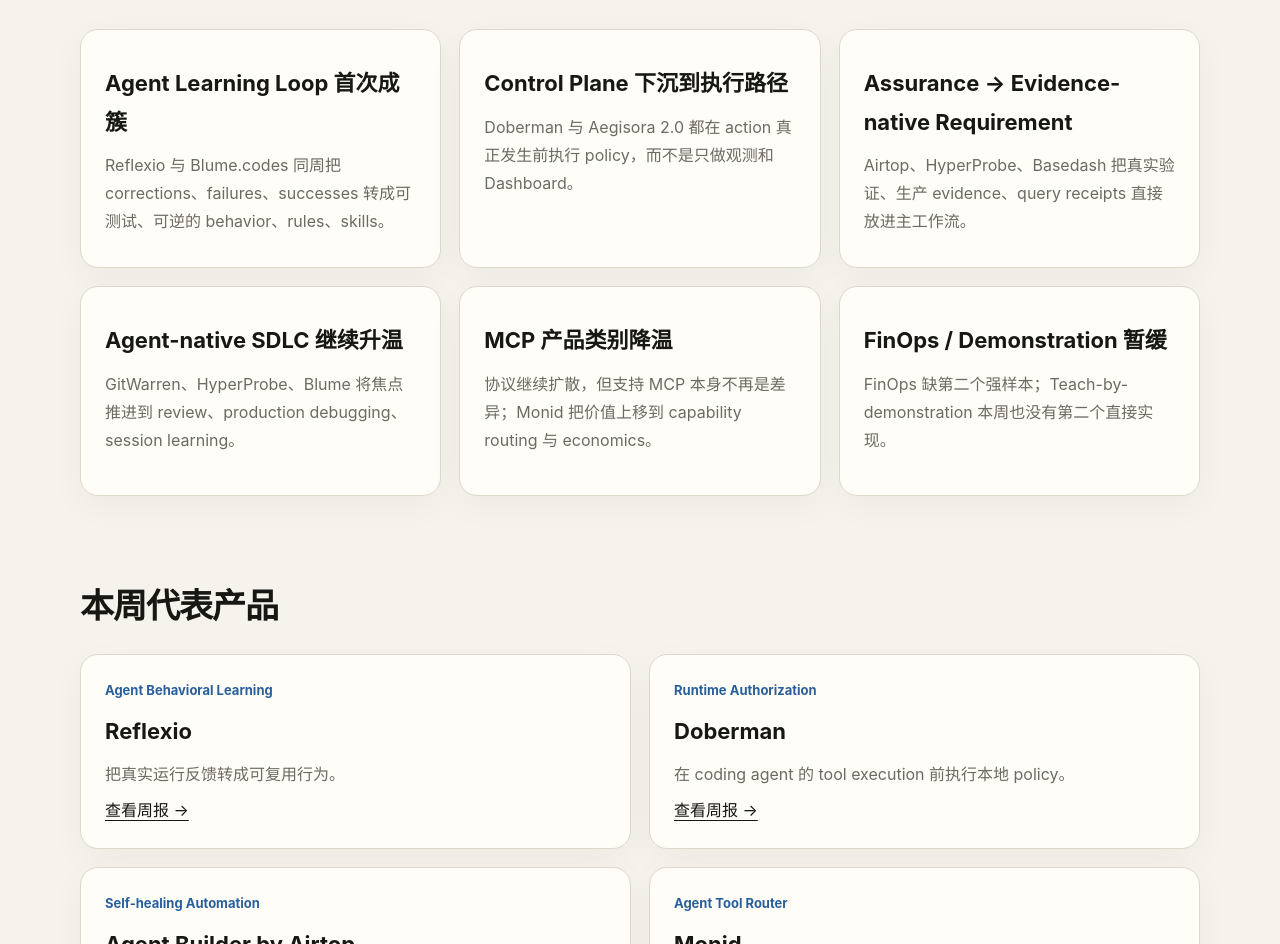
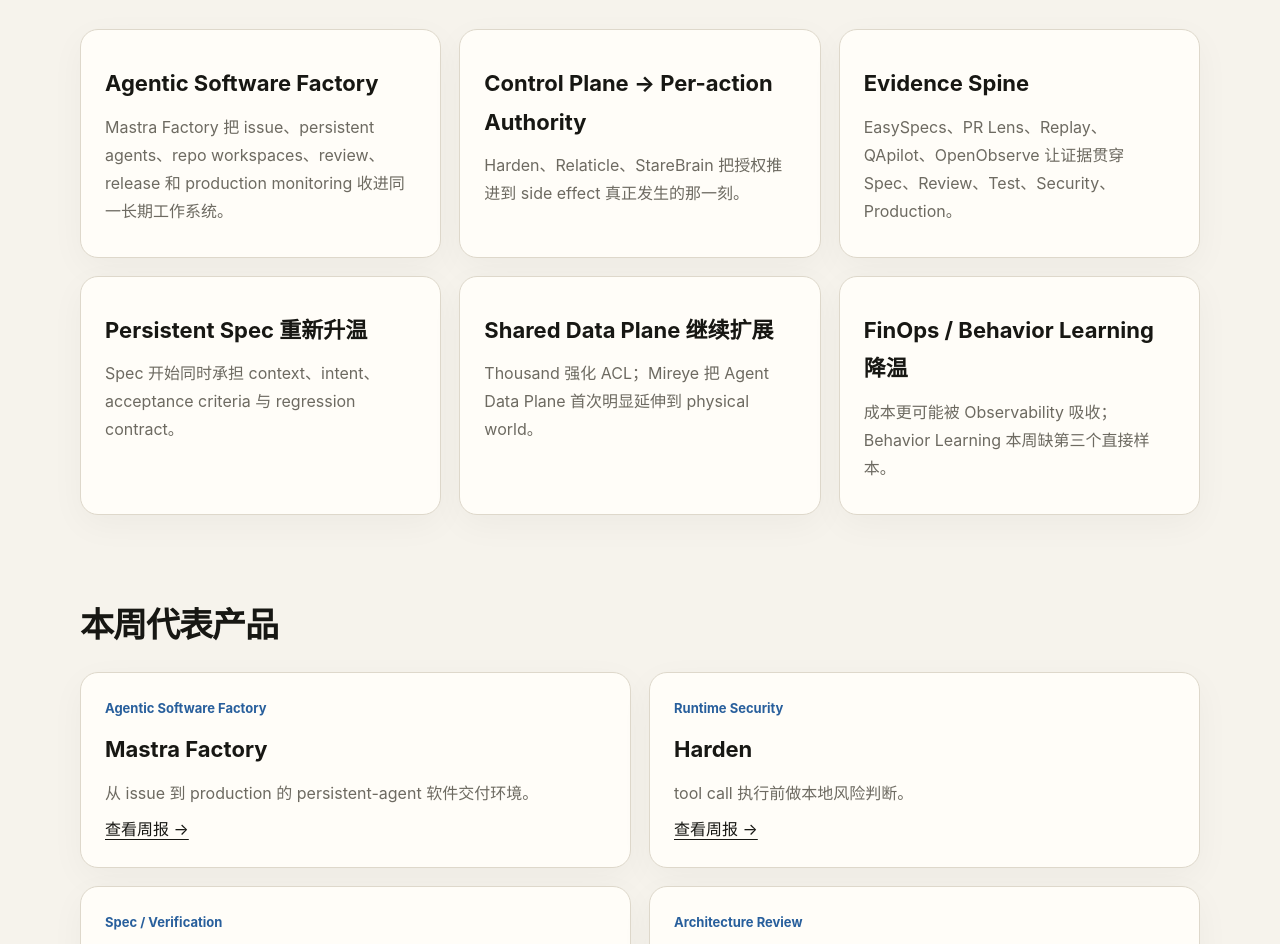
Before and after one commit to menlong999/ai-product-observatory, a Next.js app: page / in a window 1280 px wide. Shown: the part 828-1772 px from the top of the page. Built offline with nearby package versions, Linux system fonts and the light colour scheme.

Commit message:
feat: update Observatory home for W37

```diff
--- a/app/page.tsx
+++ b/app/page.tsx
@@ -1,17 +1,17 @@
 const trends=[
-['Agent Learning Loop 首次成簇','Reflexio 与 Blume.codes 同周把 corrections、failures、successes 转成可测试、可逆的 behavior、rules、skills。'],
-['Control Plane 下沉到执行路径','Doberman 与 Aegisora 2.0 都在 action 真正发生前执行 policy，而不是只做观测和 Dashboard。'],
-['Assurance → Evidence-native Requirement','Airtop、HyperProbe、Basedash 把真实验证、生产 evidence、query receipts 直接放进主工作流。'],
-['Agent-native SDLC 继续升温','GitWarren、HyperProbe、Blume 将焦点推进到 review、production debugging、session learning。'],
-['MCP 产品类别降温','协议继续扩散，但支持 MCP 本身不再是差异；Monid 把价值上移到 capability routing 与 economics。'],
-['FinOps / Demonstration 暂缓','FinOps 缺第二个强样本；Teach-by-demonstration 本周也没有第二个直接实现。']
+['Agentic Software Factory','Mastra Factory 把 issue、persistent agents、repo workspaces、review、release 和 production monitoring 收进同一长期工作系统。'],
+['Control Plane → Per-action Authority','Harden、Relaticle、StareBrain 把授权推进到 side effect 真正发生的那一刻。'],
+['Evidence Spine','EasySpecs、PR Lens、Replay、QApilot、OpenObserve 让证据贯穿 Spec、Review、Test、Security、Production。'],
+['Persistent Spec 重新升温','Spec 开始同时承担 context、intent、acceptance criteria 与 regression contract。'],
+['Shared Data Plane 继续扩展','Thousand 强化 ACL；Mireye 把 Agent Data Plane 首次明显延伸到 physical world。'],
+['FinOps / Behavior Learning 降温','成本更可能被 Observability 吸收；Behavior Learning 本周缺第三个直接样本。']
 ];
 const products=[
-['Reflexio','Agent Behavioral Learning','把真实运行反馈转成可复用行为。'],
-['Doberman','Runtime Authorization','在 coding agent 的 tool execution 前执行本地 policy。'],
-['Agent Builder by Airtop','Self-healing Automation','自动修复后用真实 test run 验证。'],
-['Monid','Agent Tool Router','一个 key 连接 1,800+ APIs，runtime discover/run/pay。'],
-['HyperProbe','Production Debugging','无需 redeploy 获取运行中服务的只读 evidence。'],
-['Blume.codes','Coding Agent Learning','从重复 correction 维护 rules 与 skills。']
+['Mastra Factory','Agentic Software Factory','从 issue 到 production 的 persistent-agent 软件交付环境。'],
+['Harden','Runtime Security','tool call 执行前做本地风险判断。'],
+['easyspecs.ai','Spec / Verification','把 codebase spec 与 validators、Oracles、Rubrics 绑定。'],
+['PR Lens','Architecture Review','用 architecture/data-flow 图解释 codebase 与 PR 变化。'],
+['OpenObserve AI Observability','Agent Observability','把 trace、cost、quality、failure 与 online eval 放在一起。'],
+['Replay QA Security Scan','Executable Verification','对 AI-built app 运行真实 penetration test 并保留 evidence。']
 ];
-export default function Home(){return <main><section className="hero"><div className="shell"><div className="eyebrow">Weekly product observation</div><h1>AI Product Observatory</h1><p>每周对照历史记录，识别连续出现、同类爆发、首次形成、升温、降温和判断变化。</p></div></section><section className="section"><div className="shell"><div className="section-head"><h2>2026-W36</h2><div className="section-note">8 月 31 日—9 月 6 日</div></div><div className="signal-box"><strong>本周核心变化</strong><p>Agent Learning Loop 首次形成产品簇；Control Plane 下沉到 execution-path enforcement；Independent Assurance 正从独立工具变成高风险 Agent 的 Evidence-native 产品要求。</p><a href="/weekly/2026-W36">阅读完整周报 →</a></div></div></section><section className="section" id="trends"><div className="shell"><div className="section-head"><h2>本周趋势变化</h2></div><div className="grid">{trends.map(t=><article className="card trend" key={t[0]}><h3>{t[0]}</h3><p>{t[1]}</p></article>)}</div></div></section><section className="section" id="products"><div className="shell"><div className="section-head"><h2>本周代表产品</h2></div><div className="grid">{products.map(p=><article className="card product" key={p[0]}><div className="meta">{p[1]}</div><h3>{p[0]}</h3><p>{p[2]}</p><a href="/weekly/2026-W36">查看周报 →</a></article>)}</div></div></section></main>}
+export default function Home(){return <main><section className="hero"><div className="shell"><div className="eyebrow">Weekly product observation</div><h1>AI Product Observatory</h1><p>每周对照历史记录，识别连续出现、同类爆发、首次形成、升温、降温和判断变化。</p></div></section><section className="section"><div className="shell"><div className="section-head"><h2>2026-W37</h2><div className="section-note">9 月 7—13 日</div></div><div className="signal-box"><strong>本周核心变化</strong><p>Agent-native SDLC 升级成 Agentic Software Factory；Control Plane 进入 per-action authority；Evidence-native requirement 开始形成贯穿完整生命周期的 Evidence Spine。</p><a href="/weekly/2026-W37">阅读完整周报 →</a></div></div></section><section className="section" id="trends"><div className="shell"><div className="section-head"><h2>本周趋势变化</h2></div><div className="grid">{trends.map(t=><article className="card trend" key={t[0]}><h3>{t[0]}</h3><p>{t[1]}</p></article>)}</div></div></section><section className="section" id="products"><div className="shell"><div className="section-head"><h2>本周代表产品</h2></div><div className="grid">{products.map(p=><article className="card product" key={p[0]}><div className="meta">{p[1]}</div><h3>{p[0]}</h3><p>{p[2]}</p><a href="/weekly/2026-W37">查看周报 →</a></article>)}</div></div></section></main>}
```
